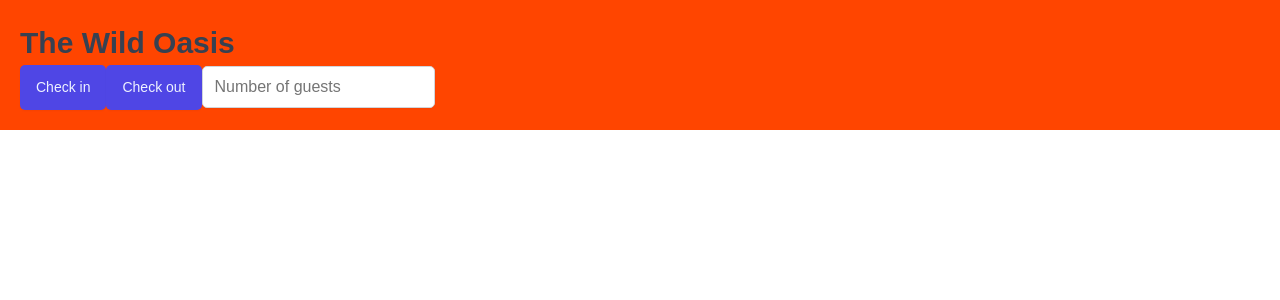
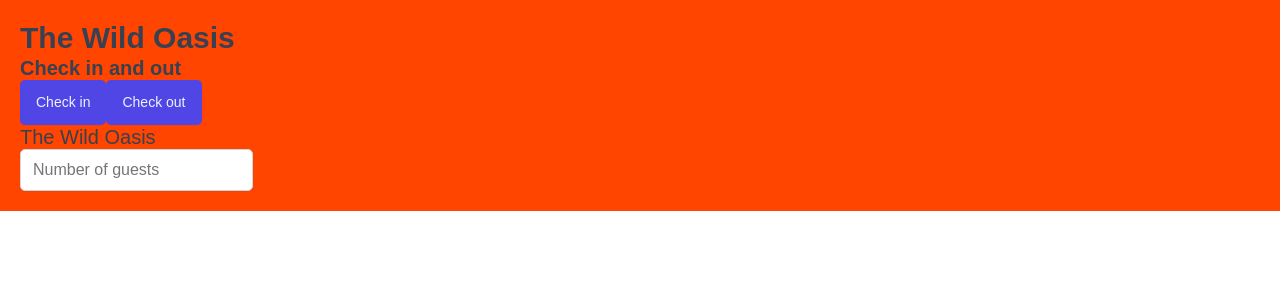
Before and after one commit to karl0223/the-wild-oasis, a React app: page /dashboard in a window 1280 px wide. Shown: the top 300 px of the page. Built offline with nearby package versions, Linux system fonts and the light colour scheme; the HTML template or start-up script is replaced by a standard one.

Commit message:
Styled Components and the 'css' Function

```diff
--- a/src/App.jsx
+++ b/src/App.jsx
@@ -2,11 +2,7 @@
 import GlobalStyles from "./styles/GlobalStyles";
 import Button from "./ui/Button";
 import Input from "./ui/Input";
-
-const H1 = styled.h1`
-  font-size: 30px;
-  font-weight: 600;
-`;
+import Heading from "./ui/Header";
 
 const StyledApp = styled.div`
   background-color: orangered;
@@ -18,9 +14,12 @@
     <>
       <GlobalStyles />
       <StyledApp>
-        <H1>The Wild Oasis</H1>
+        <Heading as="h1">The Wild Oasis</Heading>
+        <Heading as="h2">Check in and out</Heading>
         <Button>Check in</Button>
         <Button>Check out</Button>
+
+        <Heading as="h3">The Wild Oasis</Heading>
 
         <Input type="number" placeholder="Number of guests" />
       </StyledApp>
--- /dev/null
+++ b/src/ui/Header.jsx
@@ -0,0 +1,33 @@
+import styled, { css } from "styled-components";
+
+const test = css`
+  text-align: center;
+  ${10 > 5 && "background-color: yellow"}
+`;
+
+const Heading = styled.h1`
+  ${(props) =>
+    props.as === "h1" &&
+    css`
+      font-size: 3rem;
+      font-weight: 600;
+    `}
+
+  ${(props) =>
+    props.as === "h2" &&
+    css`
+      font-size: 2rem;
+      font-weight: 600;
+    `}
+
+    ${(props) =>
+    props.as === "h3" &&
+    css`
+      font-size: 2rem;
+      font-weight: 500;
+    `}
+
+  line-height: 1.2;
+`;
+
+export default Heading;
```
Also changed, not shown: note.txt.
